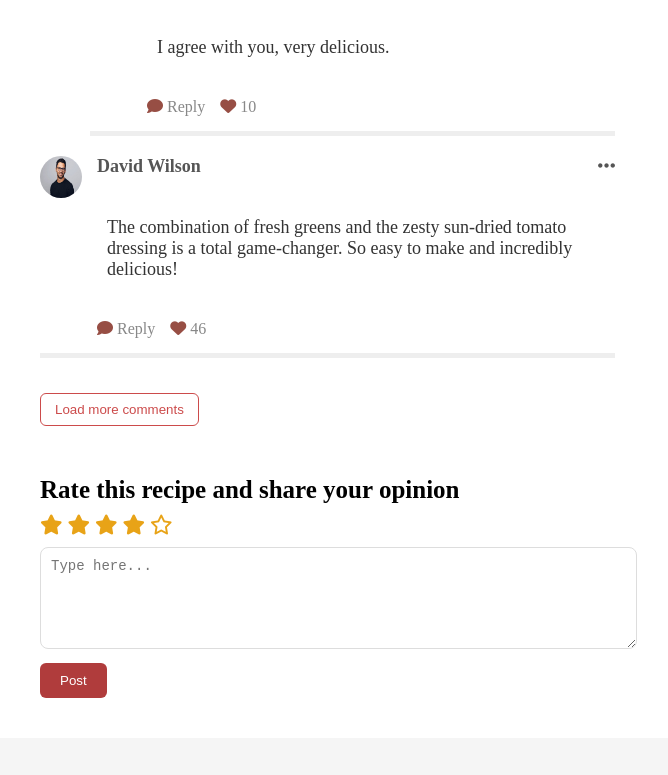
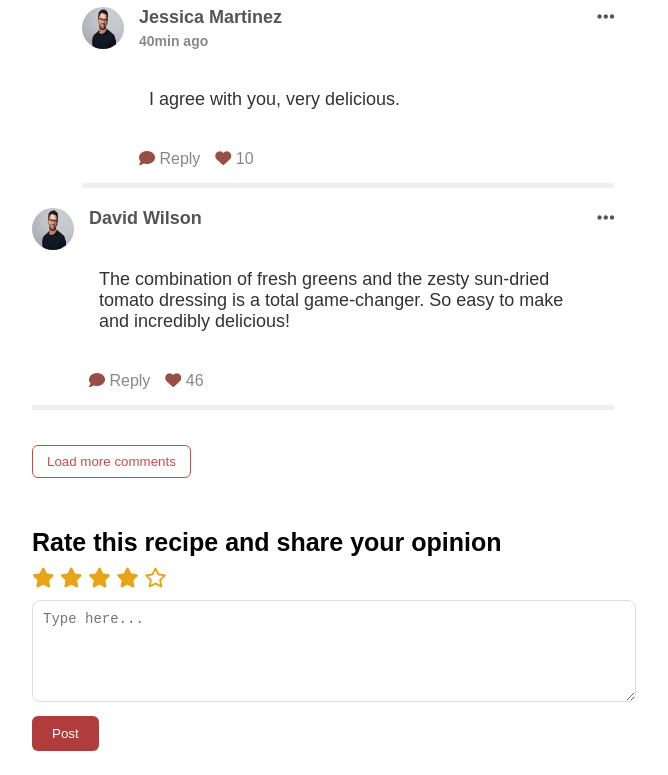
Before and after one commit to chewhaoyu/chewhaoyu.github.io, a plain HTML site: page project/product.html in a window 1280 px wide. Shown: the part 3638-4413 px from the top of the page, without its empty margins (118-786 px from the left). Drawn offline with Linux system fonts and the light colour scheme.

Commit message:
new project

```diff
--- a/project/product.html
+++ b/project/product.html
@@ -9,7 +9,13 @@
 </head>
 
 <body>
-
+    <style>
+        body {
+            font-family: Arial, sans-serif;
+            margin: 0;
+            padding: 0;
+        }
+    </style>
     <div id="container">
         <div id="nav">
             <div id="logo-image">
```
